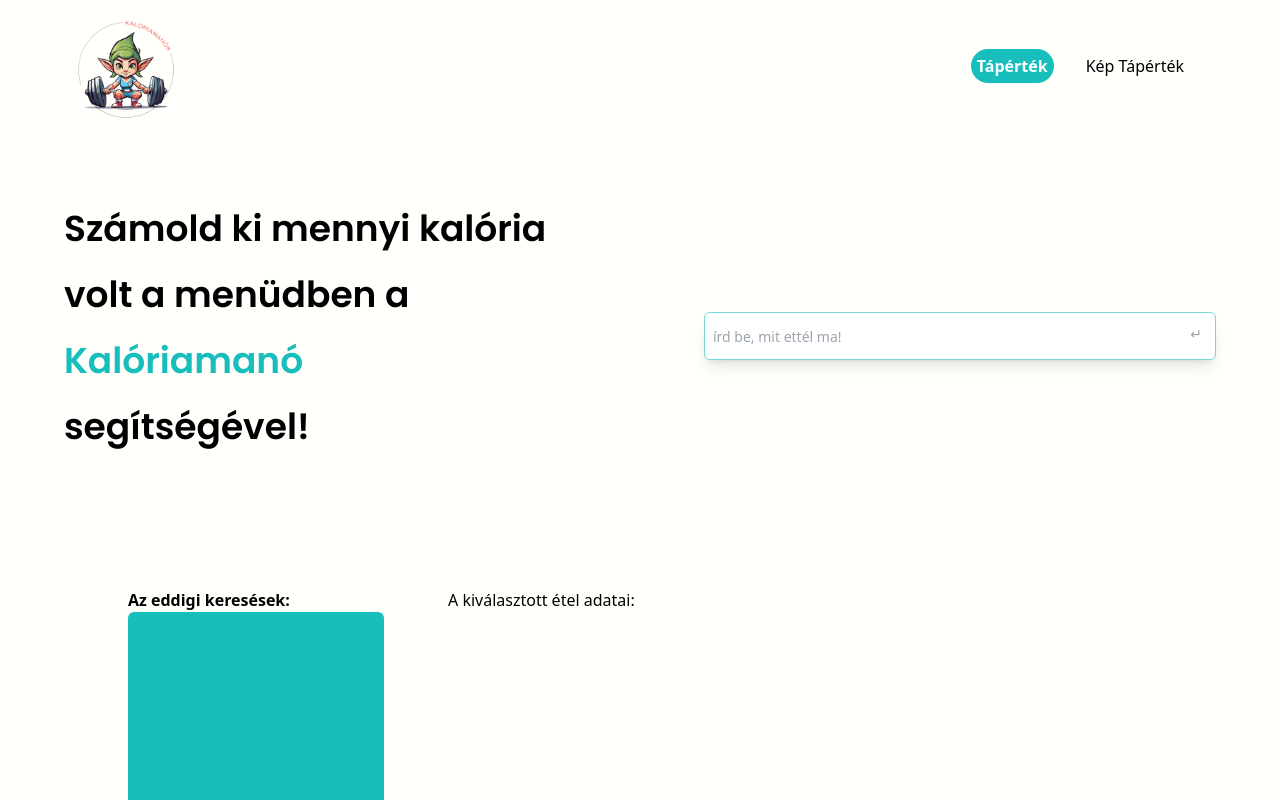
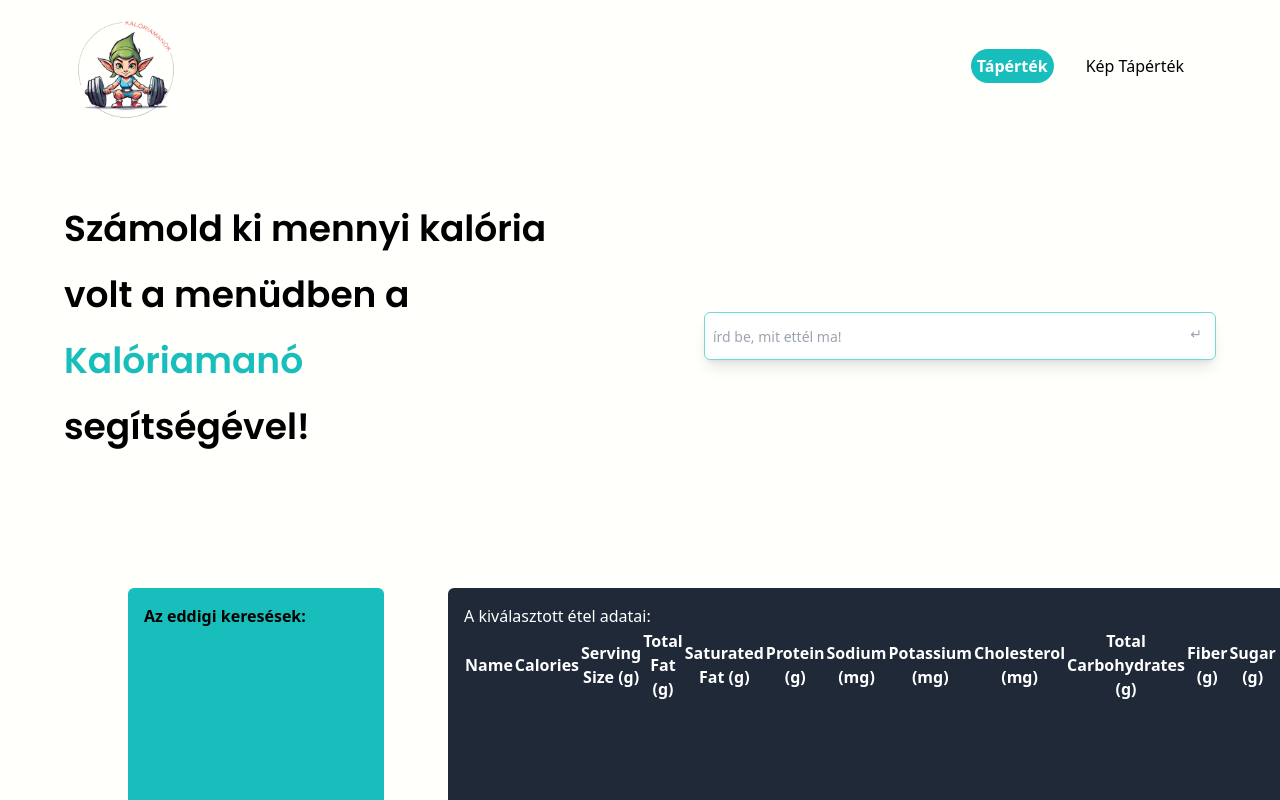
Before and after one commit to Kaloriamanok/Kaloriamano, a React (Vite) app: page /nutrition in a window 1280 px wide. Shown: the top 800 px of the page. Built offline with nearby package versions, Linux system fonts and the light colour scheme.

Commit message:
added table, that shows the data from the api call

```diff
--- a/src/components/Nutrition.jsx
+++ b/src/components/Nutrition.jsx
@@ -83,10 +83,10 @@ const Nutrition = () => {
         className={`flex flex-col py-6 md:py-16 md:flex-row w-full ${styles.paddingX}`}
       >
         <div className="flex flex-col items-center justify-center px-6 md:items-start sm:px-16">
-          <h2 className="font-semibold text-center dark:text-white md:text-left">
-            Az eddigi keresések:
-          </h2>
           <div className="w-64 h-64 p-4 overflow-auto rounded-md bg-verdigris-500">
+            <h2 className="font-semibold text-center dark:text-white md:text-left">
+              Az eddigi keresések:
+            </h2>
             <ul className="flex flex-col space-y-2">
               {allFood.map((thisFood, index) => (
                 <li
@@ -109,18 +109,51 @@ const Nutrition = () => {
             </ul>
           </div>
         </div>
-        <div className="flex flex-col flex-1">
-          <h2 className={` text-center md:text-left `}>
+        <div className="flex flex-col flex-1 p-4 bg-gray-800 rounded-md">
+          <h2 className="text-center text-white md:text-left">
             A kiválasztott étel adatai:
           </h2>
 
-          <ul className="flex flex-col items-center justify-center px-6 md:items-start sm:px-16">
-            {selectedFood.response.map((nutrients, index) => (
-              <li key={index} className={`  text-center md:text-left `}>
-                {nutrients.calories}
-              </li>
-            ))}
-          </ul>
+          <div className="overflow-auto">
+            <table className="w-full text-white table-auto">
+              <thead>
+                <tr>
+                  <th>Name</th>
+                  <th>Calories</th>
+                  <th>Serving Size (g)</th>
+                  <th>Total Fat (g)</th>
+                  <th>Saturated Fat (g)</th>
+                  <th>Protein (g)</th>
+                  <th>Sodium (mg)</th>
+                  <th>Potassium (mg)</th>
+                  <th>Cholesterol (mg)</th>
+                  <th>Total Carbohydrates (g)</th>
+                  <th>Fiber (g)</th>
+                  <th>Sugar (g)</th>
+                </tr>
+              </thead>
+              <tbody>
+                {selectedFood.response.map((nutrients, index) => (
+                  <tr key={index} className="border-t border-gray-600">
+                    <td className="text-center">{nutrients.name}</td>
+                    <td className="text-center">{nutrients.calories}</td>
+                    <td className="text-center">{nutrients.serving_size_g}</td>
+                    <td className="text-center">{nutrients.fat_total_g}</td>
+                    <td className="text-center">{nutrients.fat_saturated_g}</td>
+                    <td className="text-center">{nutrients.protein_g}</td>
+                    <td className="text-center">{nutrients.sodium_mg}</td>
+                    <td className="text-center">{nutrients.potassium_mg}</td>
+                    <td className="text-center">{nutrients.cholesterol_mg}</td>
+                    <td className="text-center">
+                      {nutrients.carbohydrates_total_g}
+                    </td>
+                    <td className="text-center">{nutrients.fiber_g}</td>
+                    <td className="text-center">{nutrients.sugar_g}</td>
+                  </tr>
+                ))}
+              </tbody>
+            </table>
+          </div>
         </div>
       </div>
 
```
